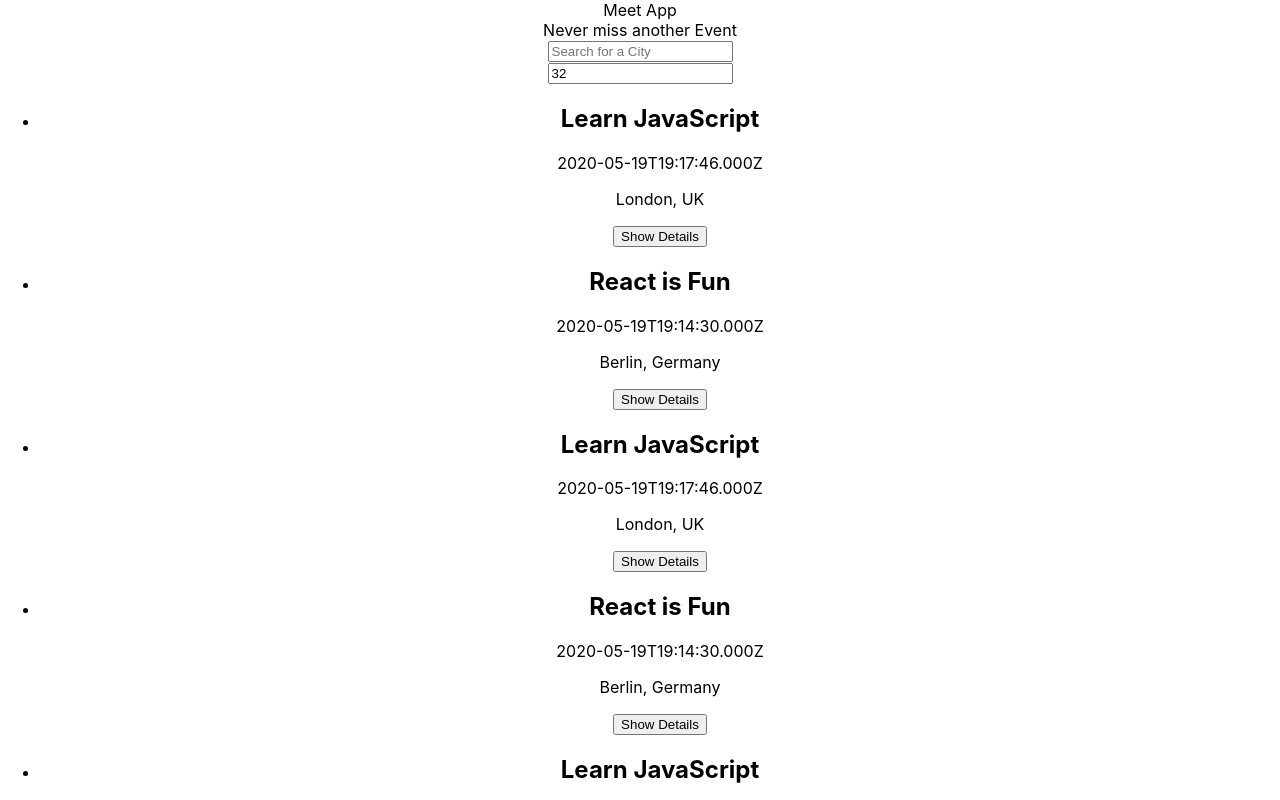
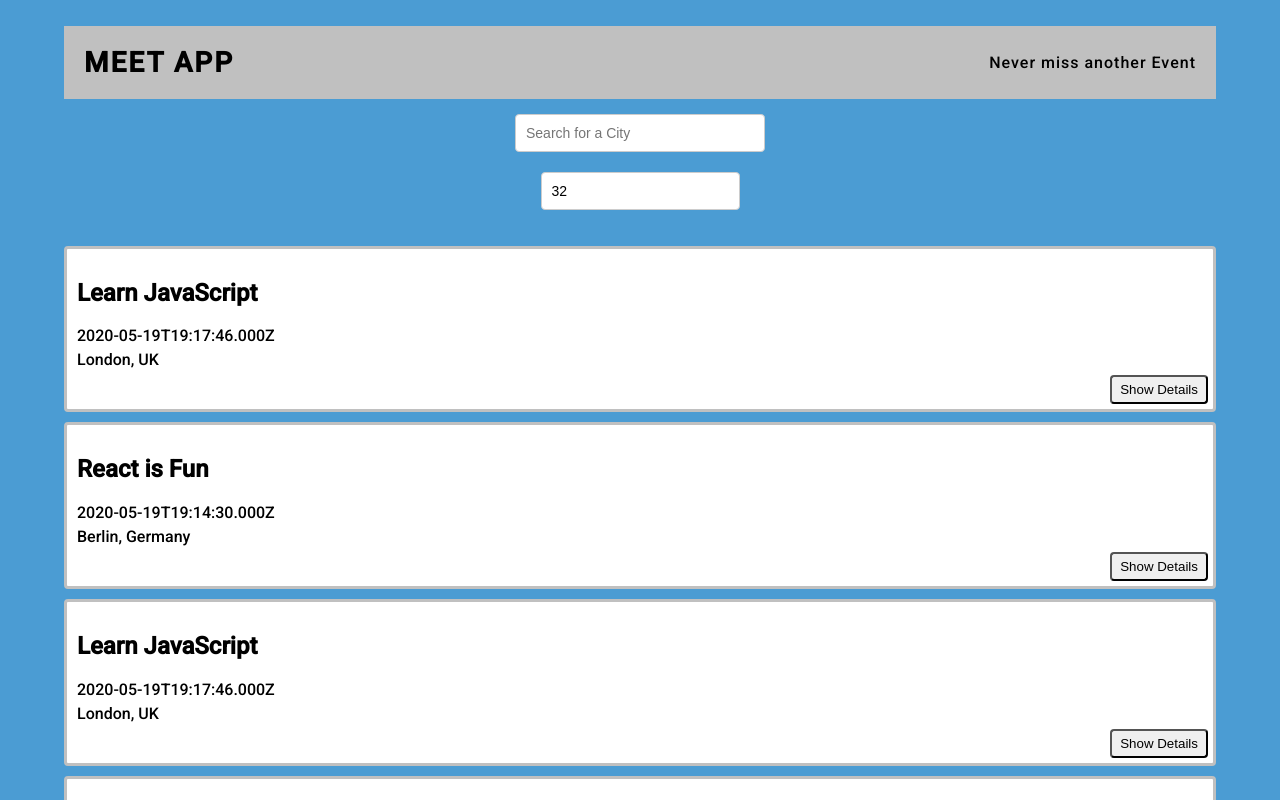
Before and after one commit to WMSANDERS85/meet, a React (Create React App) app: page / in a window 1280 px wide. Shown: the top 800 px of the page. Built offline with nearby package versions, Linux system fonts and the light colour scheme.

Commit message:
Add Styling to app

```diff
--- a/src/App.css
+++ b/src/App.css
@@ -1,38 +1,129 @@
+@import url(https://fonts.googleapis.com/css?family=Roboto:500);
+
+body{
+  background-color: #4B9CD3;
+}
+.header {
+  display: flex;
+  align-items: center;
+  justify-content: space-between;
+  background-color: #c0c0c0;
+  padding: 20px;
+  margin-bottom: 15px;
+}
+
+.logo {
+  font-size: 28px;
+  font-weight: bold;
+  text-transform: uppercase;
+  letter-spacing: 2px;
+}
+
+.slogan{
+  font-size: 16px;
+  font-weight: normal;
+  letter-spacing: 1px;
+
+}
+
 .App {
   text-align: center;
+  padding: 2% 5%;
+  font-family: 'Roboto', sans-serif;
 }
 
-.App-logo {
-  height: 40vmin;
-  pointer-events: none;
+.App * {
+  box-sizing: border-box;
 }
 
-@media (prefers-reduced-motion: no-preference) {
-  .App-logo {
-    animation: App-logo-spin infinite 20s linear;
-  }
+ul {
+  padding: 0;
+  list-style: none;
 }
 
-.App-header {
-  background-color: #282c34;
-  min-height: 100vh;
+p {
+  margin: 5px 0;
+}
+
+input[type="text"],
+input[type="number"] {
+  padding: 8px 6px 8px 10px;
+  border-radius: 4px;
+  outline: none;
+  border: 1px solid #ccc;
+  font-size: 14px;
+  line-height: 20px;
+  align-self: center;
+  height: 38px;
+  margin-bottom: 20px;
+}
+
+.city {
+  width: 250px;
+}
+
+#city-search {
   display: flex;
   flex-direction: column;
-  align-items: center;
-  justify-content: center;
-  font-size: calc(10px + 2vmin);
-  color: white;
+  margin: auto;
+  position: relative;
 }
 
-.App-link {
-  color: #61dafb;
+.suggestions {
+  width: 250px;
+  position: absolute;
+  top: 45px;
+  z-index: 2;
+  align-self: center;
+  margin: 0;
+  font-size: 14px;
+  box-shadow: 10px 10px 16px -12px rgba(0, 0, 0, 0.75);
 }
 
-@keyframes App-logo-spin {
-  from {
-    transform: rotate(0deg);
-  }
-  to {
-    transform: rotate(360deg);
-  }
+.suggestions > li {
+  text-align: left;
+  padding: 8px 6px 8px 10px;
+  background-color: #eee;
+  cursor: default;
 }
+
+.suggestions > li:last-child {
+  border-bottom-left-radius: 4px;
+  border-bottom-right-radius: 4px;
+
+}
+
+.suggestions > li:hover {
+  background-color: #bcdcdb;
+}
+
+.event {
+  padding: 10px 10px 35px;
+  margin-bottom: 10px;
+  text-align: left;
+  border: 3px solid #c0c0c0;
+  border-radius: 4px;
+  position: relative;
+  background-color: #fff;
+}
+
+.details-btn {
+  position: absolute;
+  right: 5px;
+  bottom: 5px;
+  padding: 5px 8px;
+  border-radius: 4px;
+  outline: none;
+  cursor: pointer;
+}
+
+.details-btn:hover {
+  background-color: #bcdcdb;
+}
+
+.details {
+  padding: 20px;
+  background-color: #f9f9f9;
+  margin-top: 10px;
+  text-align: left;
+}
```
